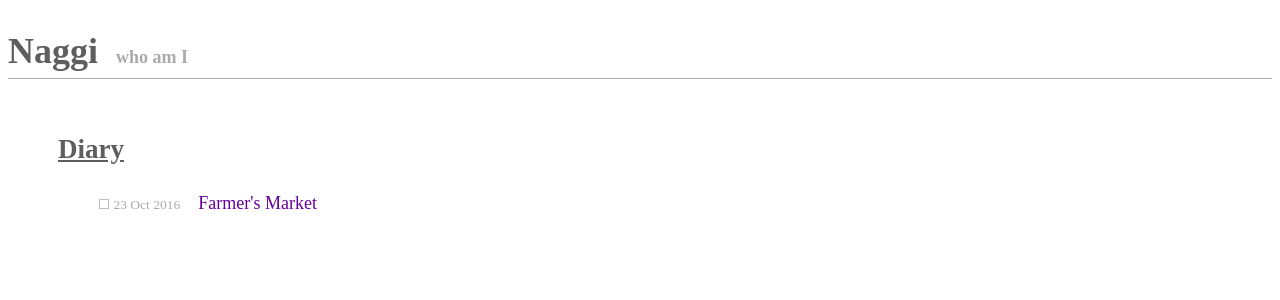
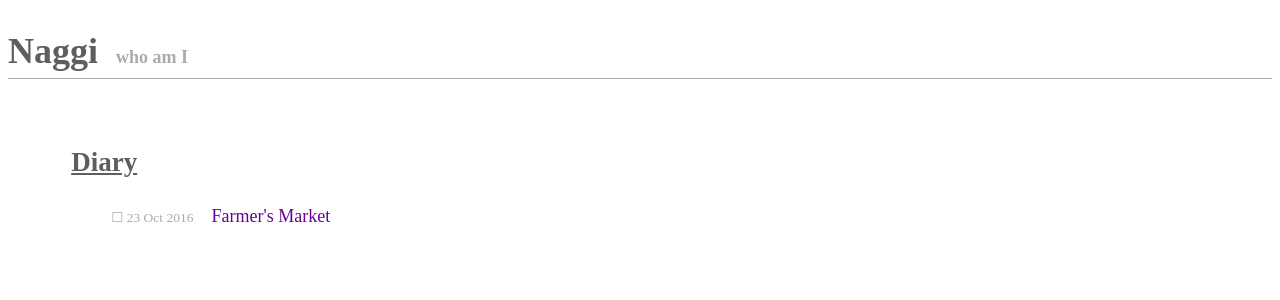
Before and after one commit to Naggi-Goishi/Naggi-Goishi.github.io, a Jekyll site: the page built from index.md, in a window 1280 px wide. Shown: the top 300 px of the page. Built offline with Jekyll 4.4.1, drawn with Linux system fonts in a browser that asks for light colours.

Commit message:
responsive

```diff
--- a/css/main.css
+++ b/css/main.css
@@ -7,7 +7,7 @@ body{
 }
 
 main {
-  margin: 50px;
+  margin: 5%;
 }
 
 h1, h2, h3, h4, h5, h6, p, blockquote, pre, ul, ol, dl, figure, .highlight {
```
